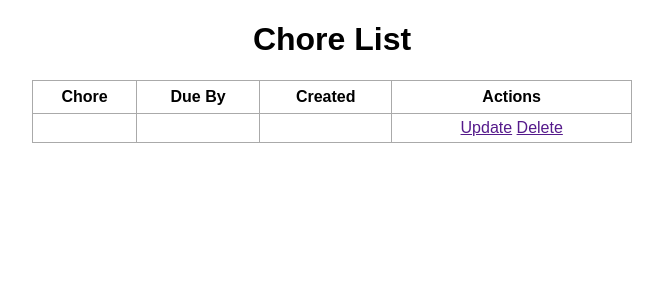
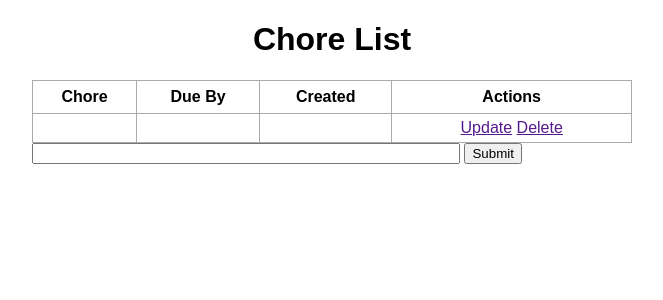
Before and after one commit to 8BitJustin/chore_list, a Flask app: page / in a window 1280 px wide. Shown: the top 300 px of the page, without its empty margins (308-971 px from the left). Run offline with Flask 2, Linux system fonts and the light colour scheme.

Commit message:
Addef form and two inputs (content and submit button) to index.html.

```diff
--- a/templates/index.html
+++ b/templates/index.html
@@ -25,5 +25,10 @@
             </td>
         </tr>
     </table>
+
+    <form action="/" method="POST">
+        <input type="text" name="content" id="content">
+        <input type="submit" value="Submit">
+    </form>
 </div>
 {% endblock %}
```
